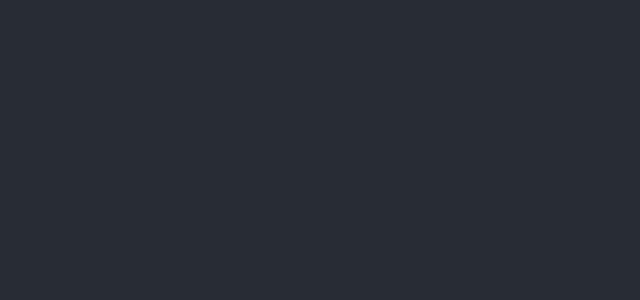
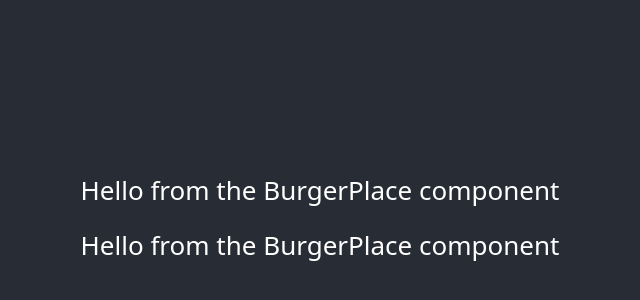
Before and after one commit to gabip86/burger-rating-project, a React (Create React App) app in the folder react-frontend/: page / in a window 1280 px wide. Shown: the part 174-474 px from the top of the page, without its empty margins (320-960 px from the left). Built offline with nearby package versions, Linux system fonts and the light colour scheme.

Commit message:
feat: created BurgerPlace component

```diff
--- a/react-frontend/package.json
+++ b/react-frontend/package.json
@@ -6,6 +6,7 @@
     "@testing-library/jest-dom": "^5.11.4",
     "@testing-library/react": "^11.1.0",
     "@testing-library/user-event": "^12.1.10",
+    "bootstrap": "^5.1.3",
     "react": "^17.0.2",
     "react-dom": "^17.0.2",
     "react-scripts": "4.0.3",
--- a/react-frontend/src/App.js
+++ b/react-frontend/src/App.js
@@ -1,10 +1,13 @@
-import logo from "./logo.svg";
 import "./App.css";
+import BurgerPlace from "./components/BurgerPlace";
 
 function App() {
   return (
     <div className="App">
-      <header className="App-header"></header>
+      <header className="App-header">
+        <BurgerPlace />
+        <BurgerPlace />
+      </header>
     </div>
   );
 }
--- /dev/null
+++ b/react-frontend/src/components/BurgerPlace.jsx
@@ -0,0 +1,11 @@
+import React, { Component } from 'react'
+
+export default class BurgerPlace extends Component {
+  render() {
+    return (
+      <div>
+        <p>Hello from the BurgerPlace component</p>
+      </div>
+    )
+  }
+}
```
Also changed, not shown: react-frontend/src/index.js (+7 -6 lines), 1 other file (tests, documents, lock files or other folders).
